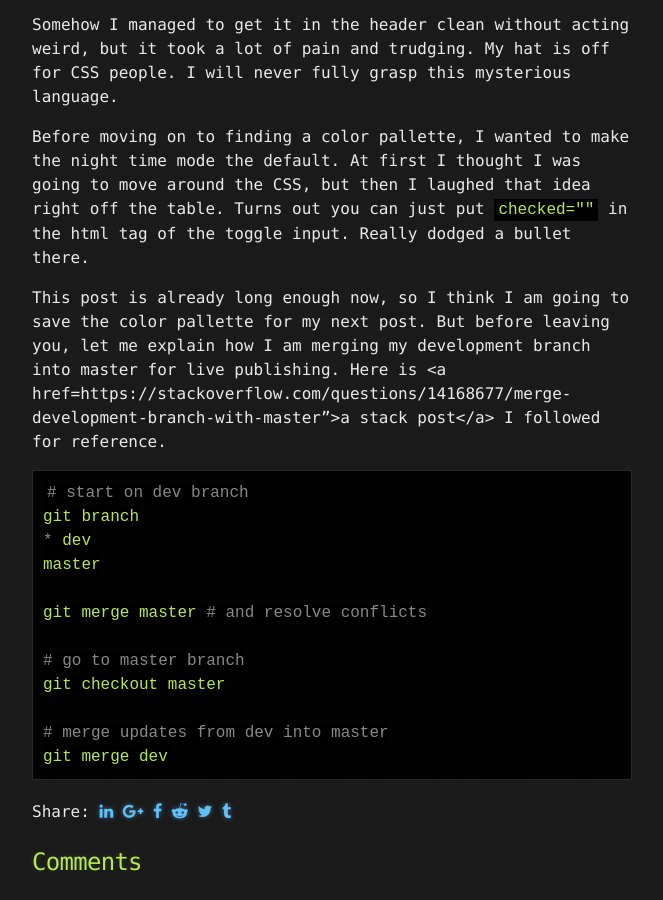
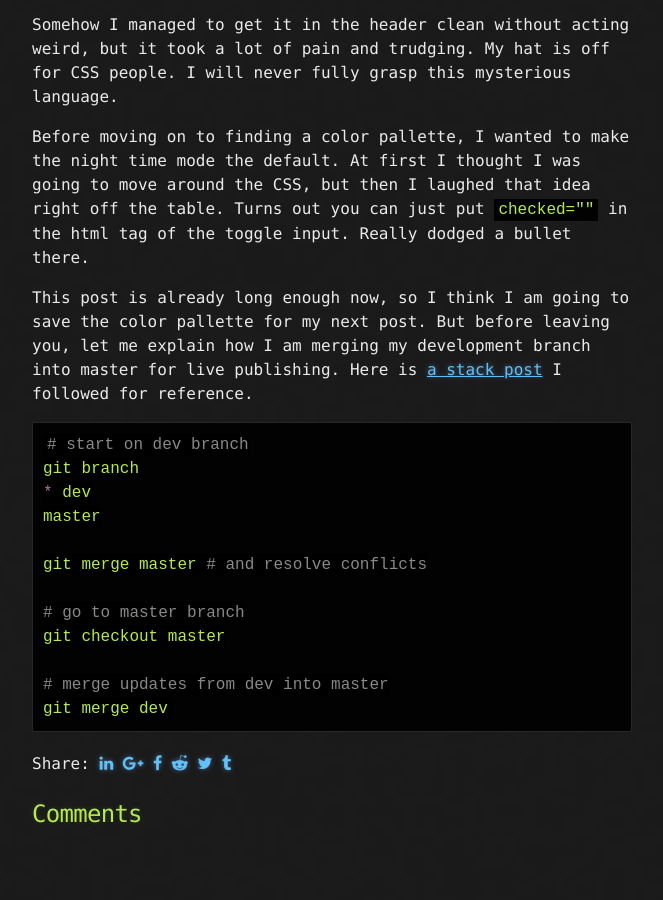
Before and after one commit to spanishgum/spanishgum.github.io, a Jekyll site: the page built from _posts/2017-06-05-mode-toggle.md, in a window 1280 px wide and 900 px high, scrolled down 4575 px. Shown: the whole window, without its empty margins (308-971 px from the left). Built offline with Jekyll 4.4.1, drawn with Linux system fonts in a browser that asks for light colours; comment, search, counter and statistics services are not loaded; after the commit the page ends 5427 px from its top, so only the background shows below that.

Commit message:
Missing " on last post

````diff
--- a/_posts/2017-06-05-mode-toggle.md
+++ b/_posts/2017-06-05-mode-toggle.md
@@ -166,7 +166,7 @@ Before moving on to finding a color pallette, I wanted to make the night time mo
 
 
 
-This post is already long enough now, so I think I am going to save the color pallette for my next post. But before leaving you, let me explain how I am merging my development branch into master for live publishing. Here is <a href=https://stackoverflow.com/questions/14168677/merge-development-branch-with-master">a stack post</a> I followed for reference.
+This post is already long enough now, so I think I am going to save the color pallette for my next post. But before leaving you, let me explain how I am merging my development branch into master for live publishing. Here is <a href="https://stackoverflow.com/questions/14168677/merge-development-branch-with-master">a stack post</a> I followed for reference.
 
 ```bash
 # start on dev branch
````
